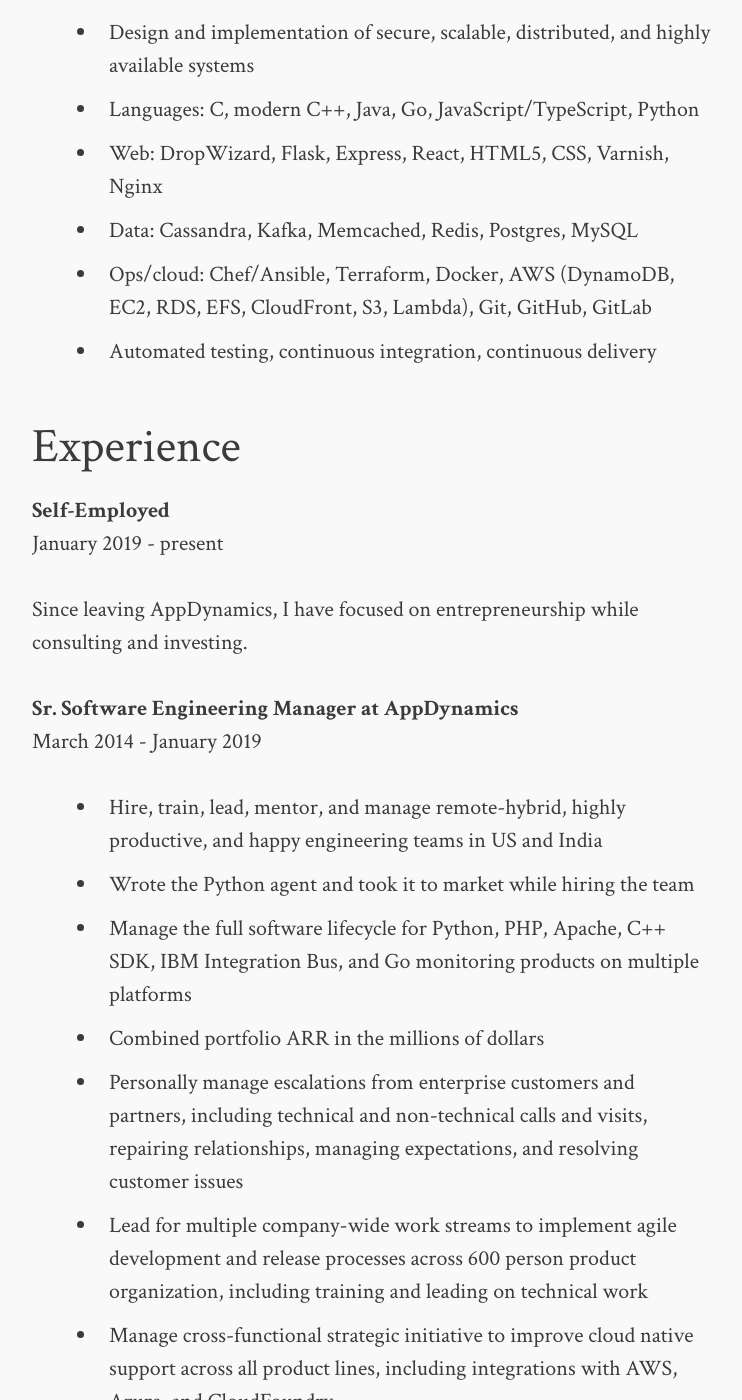
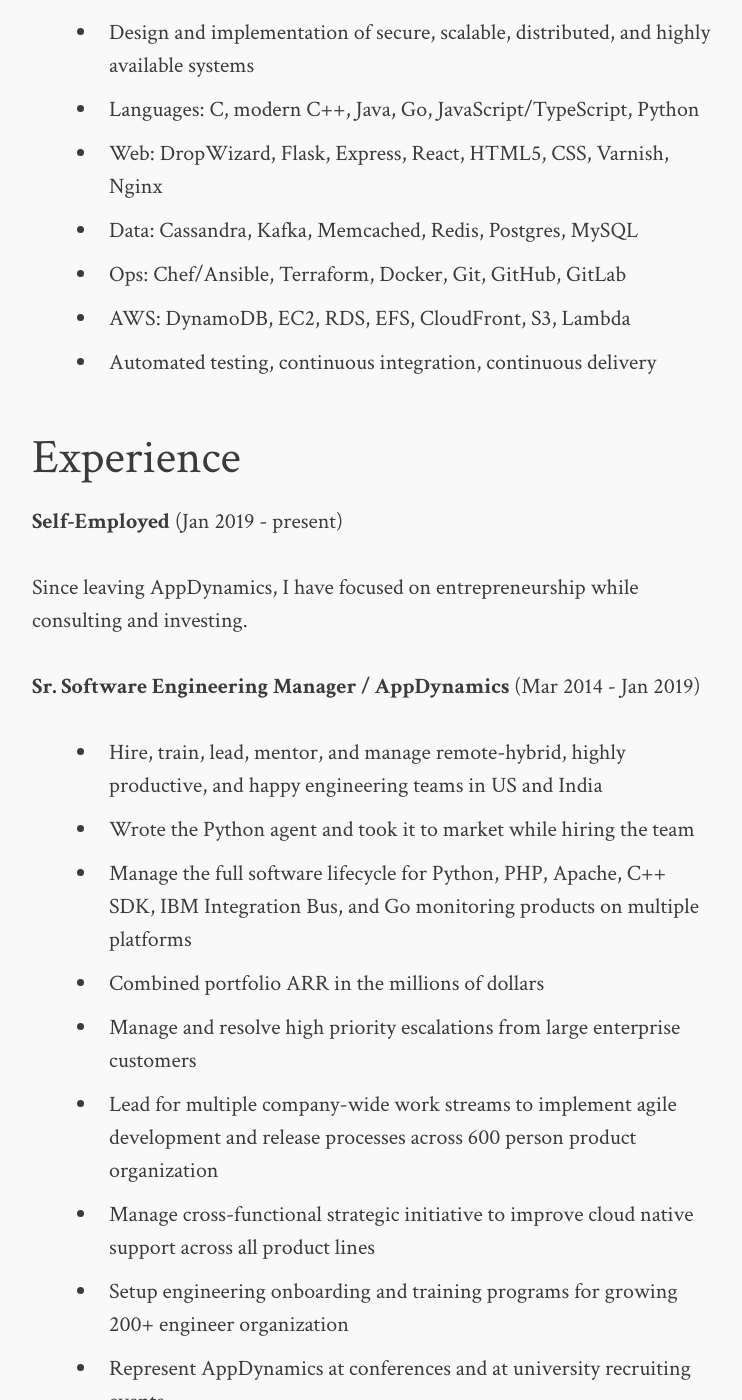
Before and after one commit to dkoepke/dkoepke.github.io, a Jekyll site: the page built from Resume.md, in a window 1280 px wide and 1400 px high, scrolled down 572 px. Shown: the whole window, without its empty margins (268-1010 px from the left). Built offline with Jekyll 4.4.1, drawn with Linux system fonts in a browser that asks for light colours; some of the changed text lies outside the part shown.

Commit message:
Reformatting

```diff
--- a/Resume.md
+++ b/Resume.md
@@ -11,38 +11,36 @@ I am a software engineering leader with extensive experience building and growin
 
 ## Skill Highlights
 
-* Extensive knowledge of agile (Scrum, Kanban), devops, organizational, and management methodologies and theory
+* Extensive knowledge of agile, devops, organizational, and management practices
 * Strong written, verbal, and public speaking skills
 * Design and implementation of secure, scalable, distributed, and highly available systems
 * Languages: C, modern C++, Java, Go, JavaScript/TypeScript, Python
 * Web: DropWizard, Flask, Express, React, HTML5, CSS, Varnish, Nginx
 * Data: Cassandra, Kafka, Memcached, Redis, Postgres, MySQL
-* Ops/cloud: Chef/Ansible, Terraform, Docker, AWS (DynamoDB, EC2, RDS, EFS, CloudFront, S3, Lambda), Git, GitHub, GitLab
+* Ops: Chef/Ansible, Terraform, Docker, Git, GitHub, GitLab
+* AWS: DynamoDB, EC2, RDS, EFS, CloudFront, S3, Lambda
 * Automated testing, continuous integration, continuous delivery
 
 ## Experience
 
-**Self-Employed**<br>
-January 2019 - present
+**Self-Employed** (Jan 2019 - present)
 
 Since leaving AppDynamics, I have focused on entrepreneurship while consulting and investing.
 
-**Sr. Software Engineering Manager at AppDynamics**<br>
-March 2014 - January 2019
+**Sr. Software Engineering Manager / AppDynamics** (Mar 2014 - Jan 2019)
 
 * Hire, train, lead, mentor, and manage remote-hybrid, highly productive, and happy engineering teams in US and India
 * Wrote the Python agent and took it to market while hiring the team
 * Manage the full software lifecycle for Python, PHP, Apache, C++ SDK, IBM Integration Bus, and Go monitoring products on multiple platforms
 * Combined portfolio ARR in the millions of dollars
-* Personally manage escalations from enterprise customers and partners, including technical and non-technical calls and visits, repairing relationships, managing expectations, and resolving customer issues
-* Lead for multiple company-wide work streams to implement agile development and release processes across 600 person product organization, including training and leading on technical work
-* Manage cross-functional strategic initiative to improve cloud native support across all product lines, including integrations with AWS, Azure, and CloudFoundry
+* Manage and resolve high priority escalations from large enterprise customers
+* Lead for multiple company-wide work streams to implement agile development and release processes across 600 person product organization
+* Manage cross-functional strategic initiative to improve cloud native support across all product lines
 * Setup engineering onboarding and training programs for growing 200+ engineer organization
 * Represent AppDynamics at conferences and at university recruiting events
 * Write code in Python, C, C++, Go, Ruby, Java, Kotlin, and Groovy
 
-**Lead Platform Engineer at Kwarter**<br>
-March 2013 - March 2014
+**Lead Platform Engineer at Kwarter** (Mar 2013 - Mar 2014)
 
 Hired as one of four Platform Engineers building and maintaining a Platform as a Service for mobile social games related to live television broadcasts. Clients include Sony, AB InBev (Bud Light), Turner, and Dave & Busters. Promoted to Lead Platform Engineer in October 2013.
 
@@ -57,11 +55,9 @@ Hired as one of four Platform Engineers building and maintaining a Platform as a
 * Design, document, and implement JavaScript/HTML5 SDK and demo application
 * Hire, organize, and provide leadership for senior engineering team
 
-**Engineering Manager and Full-Stack Engineer at Academic Technology**<br>
-January 2009 - March 2013
+**Engineering Manager and Full-Stack Engineer / Academic Technology** (2009 - 2013)
 
-**Lead Full-stack Engineer at BSS Computing**<br>
-2003 - 2009
+**Lead Full-stack Engineer / BSS Computing** (2003 - 2009)
 
 ## Educational Background
 
```
